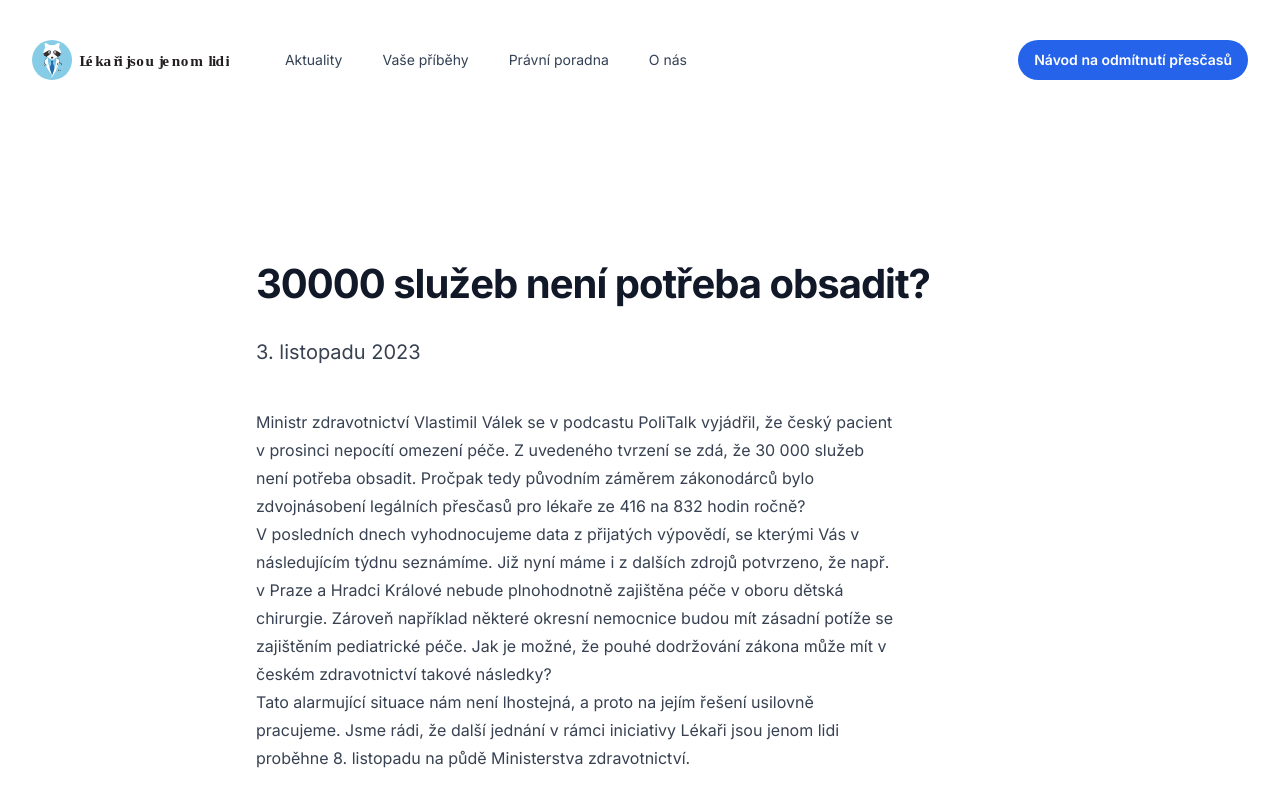
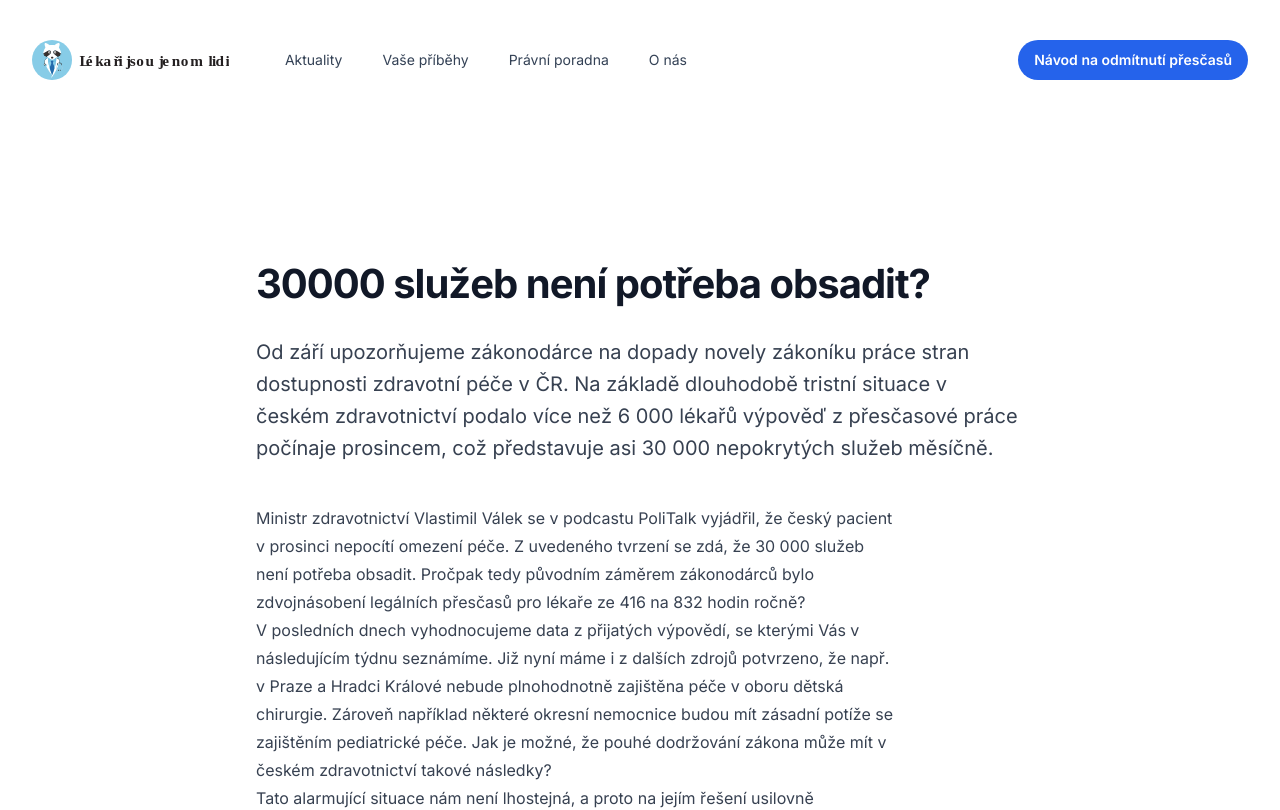
Before and after one commit to ohweb/lekari-jsou-jenom-lidi, a Next.js app: page /aktuality/2023-11-03-30000-sluzeb-asi-neni-potreba-obsadit in a window 1280 px wide. Shown: the top 810 px of the page. Built offline with nearby package versions, Linux system fonts and the light colour scheme.

Commit message:
fix: uhlazení blogu

```diff
--- a/src/app/aktuality/[slug]/page.tsx
+++ b/src/app/aktuality/[slug]/page.tsx
@@ -30,7 +30,7 @@ export default function PostPage(props: any) {
                 <div className="mx-auto max-w-3xl text-base leading-7 text-gray-700">
                     <h1 className="mt-2 text-3xl font-bold tracking-tight text-gray-900 sm:text-4xl">{post.data.title}</h1>
                     <p className="mt-6 text-xl leading-8">
-                        {post.data.date.toLocaleDateString('cs-CZ', {day:"numeric", month:"long", year:"numeric"})}
+                        {post.data.perex}
                     </p>
                     <div className="mt-10 max-w-2xl">
                         <p>
--- a/src/app/aktuality/page.tsx
+++ b/src/app/aktuality/page.tsx
@@ -37,7 +37,7 @@ export default function AktualityPage() {
                                                     {post.title}
                                                 </a>
                                             </h3>
-                                            <p className="mt-5 line-clamp-3 text-sm leading-6 text-gray-600">{post.title}</p>
+                                            <p className="mt-5 line-clamp-3 text-sm leading-6 text-gray-600">{post.perex}</p>
                                         </div>
                                     </article>
                                 ))}
```
